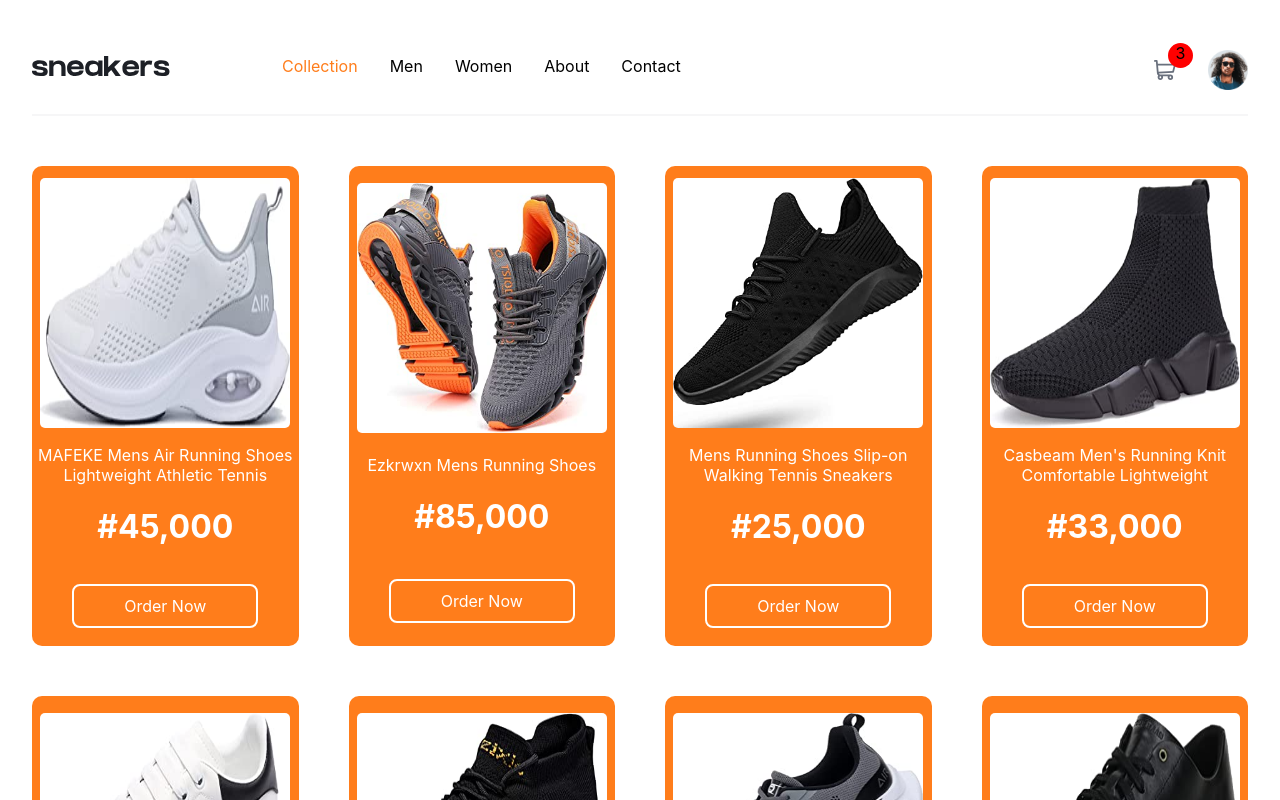
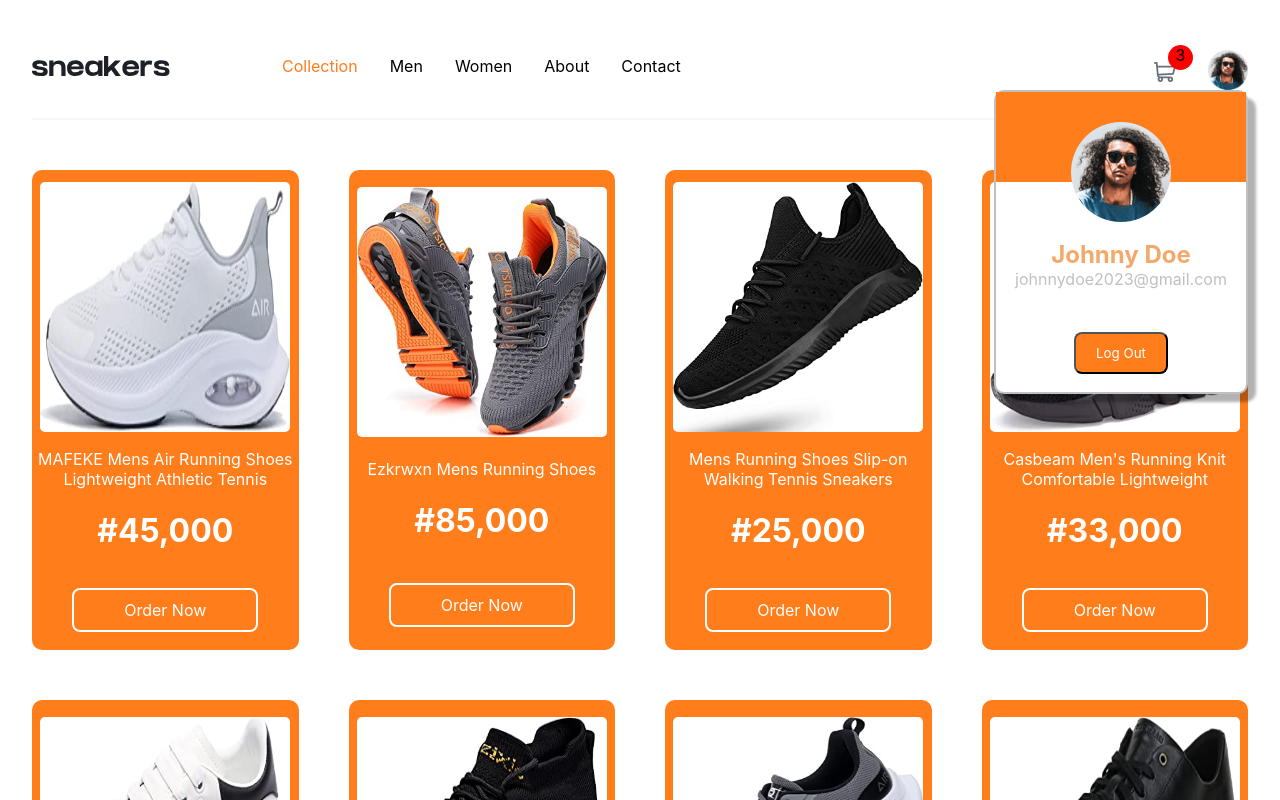
Before and after one commit to Tade77/Sneakers_TS, a React (Vite) app: page / in a window 1280 px wide. Both pictures are taken after a click on the picture 1228 px from the left and 70 px from the top of the page. Shown: the top 800 px of the page. Built offline with nearby package versions, Linux system fonts and the light colour scheme.

Commit message:
feat: User Profile card

```diff
--- a/src/App.css
+++ b/src/App.css
@@ -59,7 +59,7 @@
   justify-content: center;
   align-items: center;
   gap: 50px;
-  border: 3px solid gray;
+  border: 2px solid gray;
   border-radius: 10px;
 }
 .btns {
@@ -243,4 +243,9 @@ li {
   padding: 20px 25px;
   margin-right: 20px;
   border-radius: 5px;
+  cursor: pointer;
 }
+.next--btn:hover {
+  background-color: green;
+  color: #fff;
+}
--- a/src/Components/Modal/Modal.css
+++ b/src/Components/Modal/Modal.css
@@ -10,6 +10,7 @@
   background-color: rgba(0, 0, 0, 0.5);
 }
 .cart--modal {
+  display: block;
   position: absolute;
   top: 100px;
   right: 90px;
@@ -17,6 +18,6 @@
   width: 450px;
   border-radius: 10px;
   background-color: #fff;
-  box-shadow: 15px 15px 15px #f6f6f7;
+  box-shadow: 5px 5px 2px gray;
   cursor: pointer;
 }
--- a/src/Components/Navs/NavBar.tsx
+++ b/src/Components/Navs/NavBar.tsx
@@ -1,10 +1,12 @@
-import React from "react";
+import React, { useState } from "react";
 import { NavLink } from "react-router-dom";
 import "./navStyle.css";
 import CartModal from "../Modal/CartModal";
 import { cartModalType } from "../../type";
-import { navitems } from "../../Data";
+import { navItems } from "../../Data";
+import UserInfo from "../UserInfo";
 const NavBar = ({ openCart, setOpenCart }: cartModalType) => {
+  const [userModal, setUserModal] = useState(false);
   const activeStyle = ({ isActive }: any) => {
     return {
       color: isActive ? "#ff7d1b" : "black",
@@ -12,15 +14,15 @@ const NavBar = ({ openCart, setOpenCart }: cartModalType) => {
   };
 
   return (
-    <nav className={`openCart ? "cart--modal: "" `}>
+    <nav className={`openCart ? "cart--modal" : "" `}>
       <div className="nav--group">
         <div className="logo">
           <img src="/logo.svg" alt="" />
         </div>
         <div className="navs">
-          {navitems.map((navitem, id) => (
-            <NavLink to={navitem.path} key={id} style={activeStyle}>
-              {navitem.name}
+          {navItems.map((navItem, id) => (
+            <NavLink to={navItem.path} key={id} style={activeStyle}>
+              {navItem.name}
             </NavLink>
           ))}
         </div>
@@ -32,10 +34,20 @@ const NavBar = ({ openCart, setOpenCart }: cartModalType) => {
           src="/icon-cart.svg"
           alt=""
         />
-        <p className="bagde">3</p>
-        <img className="avatar" src="/image-avatar.png" alt="" />
+        <p className={`bagde`}>3</p>
+        <div className={`userModal ? "avatar--modal : ""`}>
+          <img
+            onClick={() => setUserModal(true)}
+            className="avatar"
+            src="/image-avatar.png"
+            alt=""
+          />
+        </div>
       </div>
-      {openCart && <CartModal setOpenCart={setOpenCart} openCart={false} />}
+      <div onClick={() => setUserModal(false)}>{userModal && <UserInfo />}</div>
+      <div>
+        {openCart && <CartModal setOpenCart={setOpenCart} openCart={false} />}
+      </div>
     </nav>
   );
 };
--- /dev/null
+++ b/src/Components/UserInfo.tsx
@@ -0,0 +1,28 @@
+import React from "react";
+import "../Components/Women/wCollection.css";
+const UserInfo = () => {
+  return (
+    <div className="avatar-modal">
+      <section className="sec1">
+        <div className="avatar-plus">
+          <img
+            className="plus-img"
+            src="/public/image-avatar.png"
+            alt="avatar"
+          />
+        </div>
+      </section>
+      <section className="sec2">
+        <div className="user-bio">
+          <h2>Johnny Doe</h2>
+          <span className="mail">johnnydoe2023@gmail.com</span>
+        </div>
+        <div className="logout">
+          <button className="btn--logout">Log Out</button>
+        </div>
+      </section>
+    </div>
+  );
+};
+
+export default UserInfo;
--- a/src/Components/Women/wCollection.css
+++ b/src/Components/Women/wCollection.css
@@ -127,3 +127,66 @@
   left: 60%;
   top: 53%;
 }
+/* Avatar Modal*/
+.avatar-modal {
+  display: grid;
+  grid-template-rows: 30% 1fr;
+  gap: 50px;
+  position: absolute;
+  height: 300px;
+  width: 250px;
+  background-color: #fff;
+  right: 32px;
+  top: 90px;
+  border: 2px solid silver;
+  box-shadow: 8px 8px 3px rgba(0, 0, 0, 0.3);
+  border-radius: 10px;
+  /* font-size: 24px; */
+  /* color: #f2a96a; */
+  cursor: pointer;
+}
+.avatar-plus {
+  margin-top: 30px;
+}
+/* .avatar-plus::after {
+  position: absolute;
+  content: "";
+  top: 65px;
+  width: 73px;
+  height: 2px;
+  background-color: #1b1f24;
+}
+.avatar-plus::before {
+  position: absolute;
+  content: "";
+  top: 65px;
+  width: 73px;
+  height: 2px;
+  left: -0.5px;
+  background-color: #1b1f24;
+} */
+.user-bio {
+  line-height: 5px;
+}
+h2 {
+  color: #f2a96a;
+}
+.mail {
+  color: silver;
+}
+.logout {
+  margin-top: 50px;
+}
+.btn--logout {
+  padding: 11px 20px;
+  cursor: pointer;
+  border-radius: 8px;
+  background-color: #ff7d1b;
+  color: #fff;
+}
+.btn--logout:hover {
+  background-color: rgba(255, 0, 0, 0.8);
+}
+.sec1 {
+  background-color: #ff7d1b;
+}
--- a/src/Data.ts
+++ b/src/Data.ts
@@ -23,7 +23,7 @@ export const products: productsType[] = [
   },
 ];
 
-export const navitems = [
+export const navItems = [
   {
     id: 1,
     name: "Collection",
@@ -113,37 +113,37 @@ export const collections = [
   {
     id: "11",
     name: "White Black Kyle Graphic Print Italian Leather ",
-    image: "/public/Women/female.jpeg",
+    image: "/Women/female.jpeg",
     price: "#22,500",
   },
   {
     id: "12",
     name: "White Arden Studded Velour Italian Leather Unisex ",
-    image: "/public/Women/fs.jpeg",
+    image: "/Women/fs.jpeg",
     price: "#62,000",
   },
   {
     id: "13",
     name: "Black April Studded Suede Tuscany Leather ",
-    image: "/public/Women/Women Cotton Warm Sneakers.jpg",
+    image: "/Women/Women Cotton Warm Sneakers.jpg",
     price: "#65,200",
   },
   {
     id: "14",
     name: "Lilac Rory Studded Velour Italian Leather Unisex ",
-    image: "/public/Women/fs.jpeg",
+    image: "/Women/fs.jpeg",
     price: "#73,200",
   },
   {
     id: "15",
     name: "Women Breathable Mesh Sneakers",
-    image: "/public/Women/Woman Flat Leopard Sneakers.webp",
+    image: "/Women/Woman Flat Leopard Sneakers.webp",
     price: "#35,000",
   },
   {
     id: "16",
     name: "New Balance Men's 515 V3 Sneake",
-    image: "/public/Women/New Balance Men's 515 V3 Sneake.jpg",
+    image: "/Women/New Balance Men's 515 V3 Sneake.jpg",
     price: "#25,700",
   },
   {
@@ -155,7 +155,7 @@ export const collections = [
   {
     id: "18",
     name: "Gray Ozie Graphic Print Italian Leather Unisex Sneakers",
-    image: "/public/Women/female.jpeg",
+    image: "/Women/female.jpeg",
     price: "#44,000",
   },
   {
--- a/src/Pages/Women.tsx
+++ b/src/Pages/Women.tsx
@@ -5,11 +5,7 @@ import { modalType } from "../type";
 const Women = ({ setOpenModal, openModal }: modalType) => {
   return (
     <div>
-      <WomenCollection
-        setOpenModal={setOpenModal}
-        openModal={openModal}
-        children={undefined}
-      />
+      <WomenCollection setOpenModal={setOpenModal} openModal={openModal} />
     </div>
   );
 };
```
